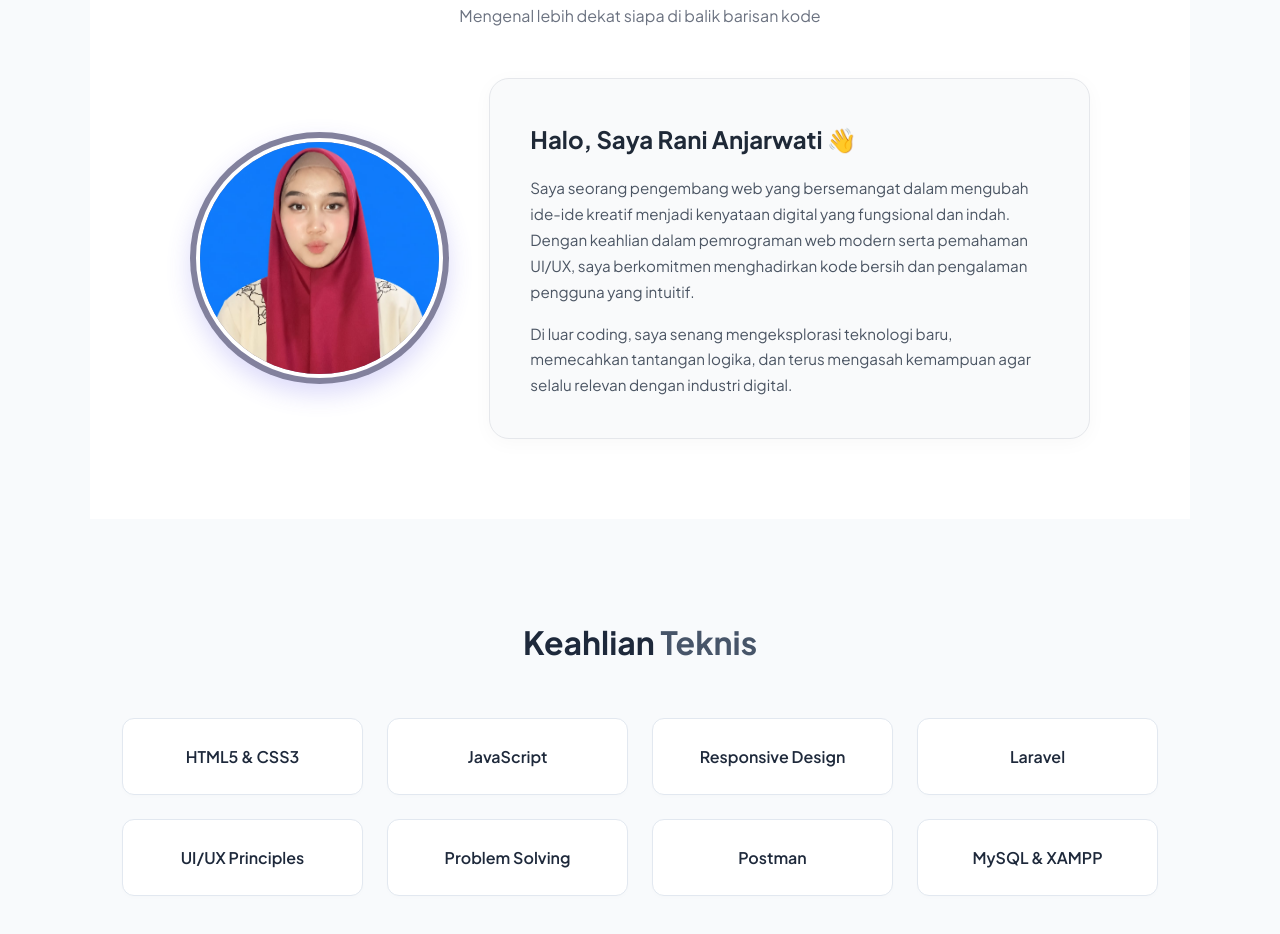
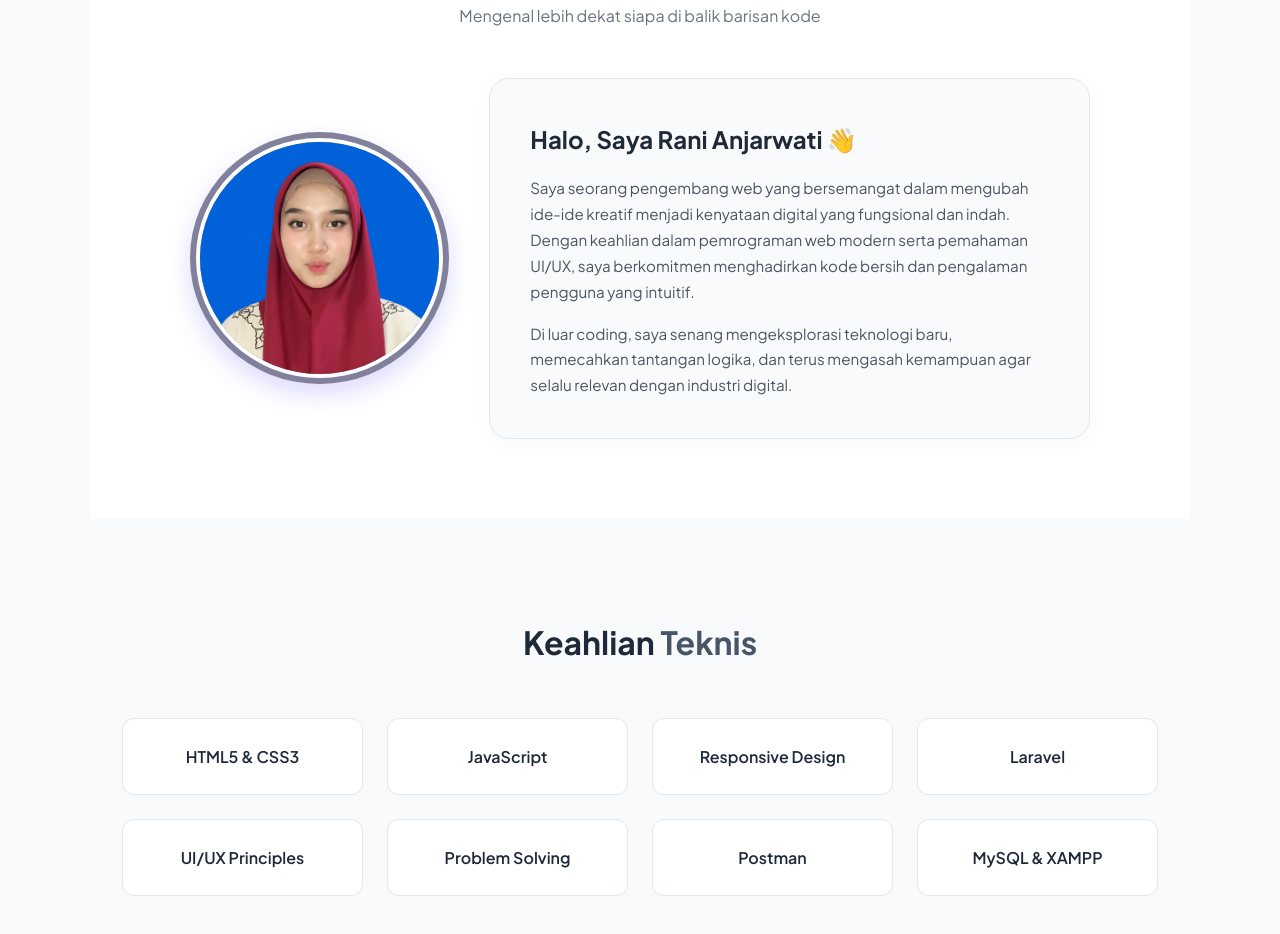
Before and after one commit to ranianjarwati/portofolio, a Vue app: page / in a window 1280 px wide. Shown: the part 980-1914 px from the top of the page. Built offline with nearby package versions, Linux system fonts and the light colour scheme.

Commit message:
ganti poto profil2

```diff
--- a/src/view/HomeView.vue
+++ b/src/view/HomeView.vue
@@ -29,7 +29,7 @@
                     <!-- Foto Profil Bulat dengan Bingkai Warna Utama -->
                     <div style="flex: 1; min-width: 220px; max-width: 260px; text-align: center;">
                         <div style="padding: 6px; background: var(--primary-color, #82819d); border-radius: 50%; box-shadow: 0 10px 25px rgba(79, 70, 229, 0.2);">
-                            <img src="/gambar/23.jpeg" alt="Foto Rani Anjarwati" style="width: 100%; height: 240px; border-radius: 50%; object-fit: cover; display: block; border: 4px solid #ffffff;" />
+                            <img src="/gambar/25.jpeg" alt="Foto Rani Anjarwati" style="width: 100%; height: 240px; border-radius: 50%; object-fit: cover; object-position: center 20%; display: block; border: 4px solid #ffffff;" />
                         </div>
                     </div>
 
```
Also changed, not shown: public/gambar/25.jpeg (added).
